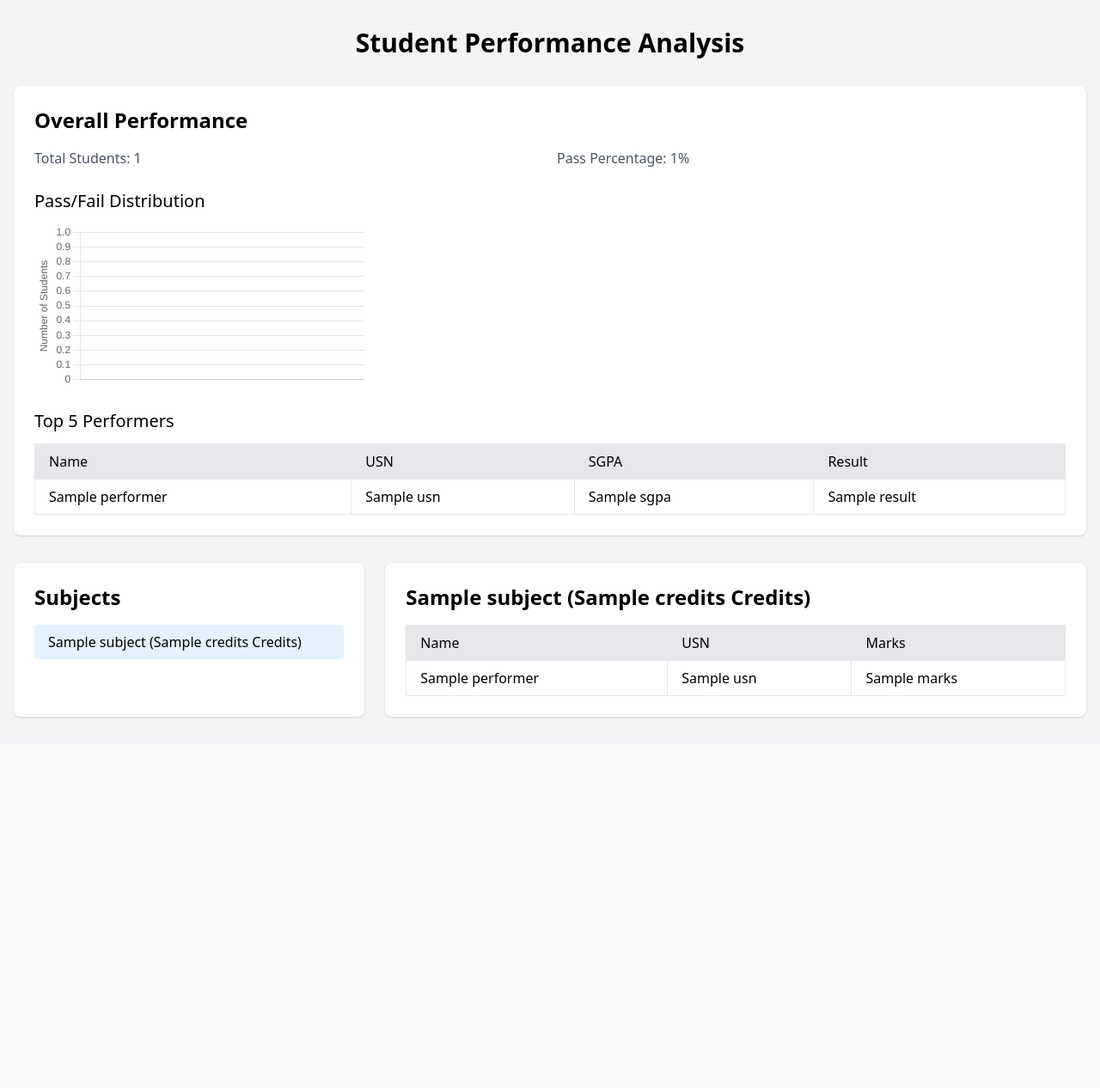
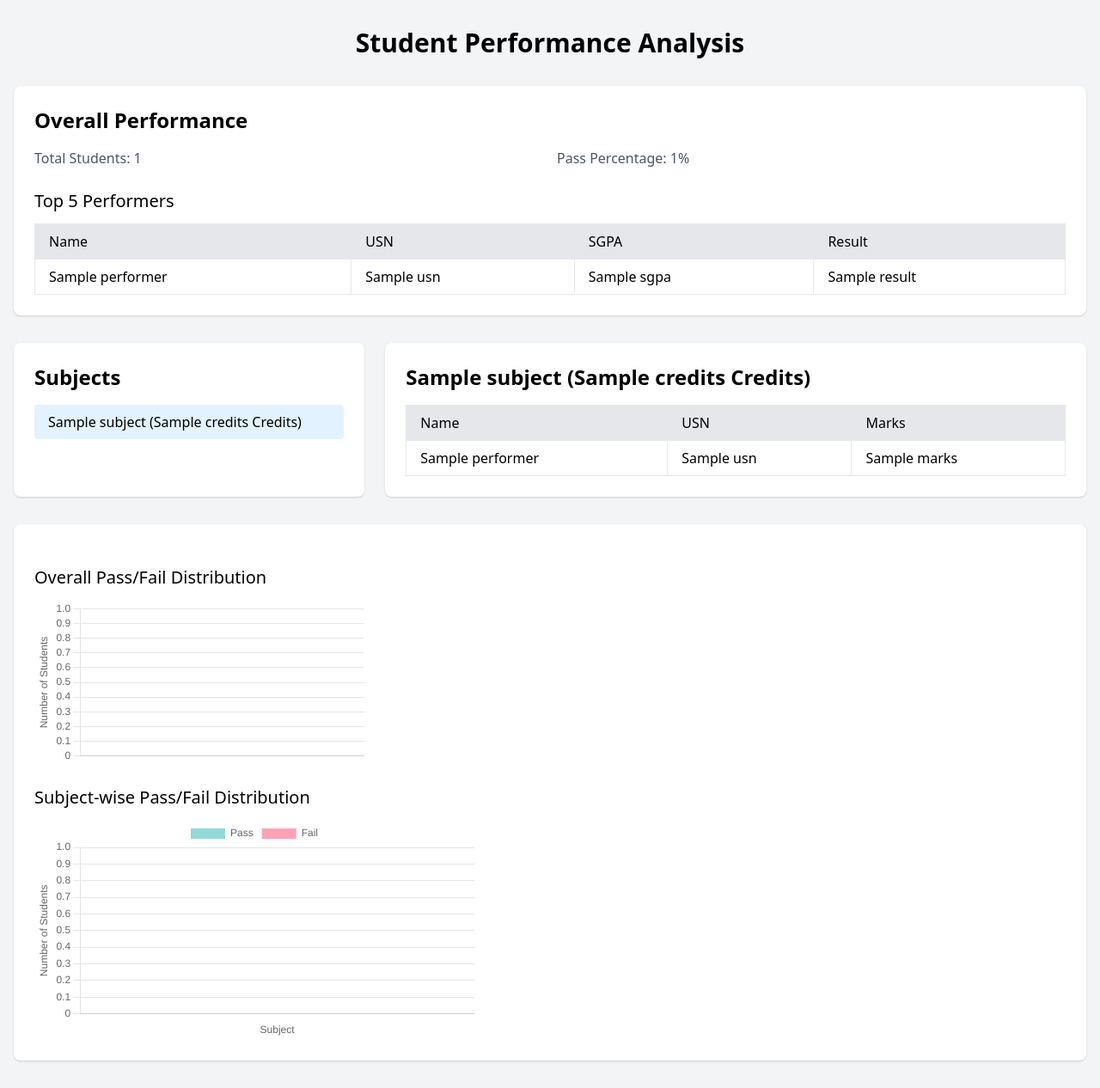
Before and after one commit to csd-service/student-performance, a Flask app: template templates/analysis.html in a window 1280 px wide. Shown: the whole page at 86% size. Before the commit the page ends 836 px from the top, so only its background shows below. Run offline with Flask 3, Linux system fonts and the light colour scheme; the template is opened without the code that fills it: most values are stand-ins (such as "Sample title", 1, 10 or a date in 2020).

Commit message:
added graphs

```diff
--- a/templates/analysis.html
+++ b/templates/analysis.html
@@ -22,14 +22,6 @@
             <div class="grid grid-cols-2 gap-4 mb-4">
                 <p class="text-gray-600">Total Students: {{ analysis.total_students }}</p>
                 <p class="text-gray-600">Pass Percentage: {{ analysis.pass_percentage }}%</p>
-            </div>
-
-            <!-- Pass/Fail Bar Chart -->
-            <div class="mt-6">
-                <h3 class="text-xl font-medium mb-3">Pass/Fail Distribution</h3>
-                <div class="w-full max-w-md h-48">
-                    <canvas id="passFailChart"></canvas>
-                </div>
             </div>
 
             <h3 class="text-xl font-medium mb-3 mt-6">Top 5 Performers</h3>
@@ -98,6 +90,25 @@
                 </table>
             </div>
         </div>
+
+        <!-- Pass/Fail Charts -->
+        <div class="bg-white rounded-lg shadow p-6 mt-8">
+            <!-- Pass/Fail Bar Chart -->
+            <div class="mt-6">
+                <h3 class="text-xl font-medium mb-3">Overall Pass/Fail Distribution</h3>
+                <div class="w-full max-w-md h-48">
+                    <canvas id="passFailChart"></canvas>
+                </div>
+            </div>
+
+            <!-- New Subject Pass/Fail Distribution Chart -->
+            <div class="mt-6">
+                <h3 class="text-xl font-medium mb-3">Subject-wise Pass/Fail Distribution</h3>
+                <div class="w-full h-64">
+                    <canvas id="subjectPassFailChart"></canvas>
+                </div>
+            </div>
+        </div>
     </div>
 
     <script>
@@ -151,16 +162,16 @@
 
             // Pass/Fail Chart
             const passFailData = `{{ analysis.pass_fail_chart | tojson | safe }}`;
-            const chartData = JSON.parse(passFailData);
+            const passFailChartData = JSON.parse(passFailData);
 
-            const ctx = document.getElementById('passFailChart').getContext('2d');
-            new Chart(ctx, {
+            const passFailCtx = document.getElementById('passFailChart').getContext('2d');
+            new Chart(passFailCtx, {
                 type: 'bar',
                 data: {
-                    labels: chartData.labels,
+                    labels: passFailChartData.labels,
                     datasets: [{
                         label: 'Students',
-                        data: chartData.data,
+                        data: passFailChartData.data,
                         backgroundColor: [
                             'rgba(75, 192, 192, 0.6)',  // Green for Pass
                             'rgba(255, 99, 132, 0.6)'   // Red for Fail
@@ -190,6 +201,53 @@
                     }
                 }
             });
+
+            // Subject Pass/Fail Chart
+            const subjectPassFailData = `{{ analysis.subject_pass_fail_chart | tojson | safe }}`;
+            const subjectChartData = JSON.parse(subjectPassFailData);
+
+            const subjectCtx = document.getElementById('subjectPassFailChart').getContext('2d');
+            new Chart(subjectCtx, {
+                type: 'bar',
+                data: {
+                    labels: subjectChartData.labels,
+                    datasets: [
+                        {
+                            label: 'Pass',
+                            data: subjectChartData.pass_data,
+                            backgroundColor: 'rgba(75, 192, 192, 0.6)'
+                        },
+                        {
+                            label: 'Fail',
+                            data: subjectChartData.fail_data,
+                            backgroundColor: 'rgba(255, 99, 132, 0.6)'
+                        }
+                    ]
+                },
+                options: {
+                    responsive: true,
+                    scales: {
+                        y: {
+                            beginAtZero: true,
+                            title: {
+                                display: true,
+                                text: 'Number of Students'
+                            }
+                        },
+                        x: {
+                            title: {
+                                display: true,
+                                text: 'Subject'
+                            }
+                        }
+                    },
+                    plugins: {
+                        legend: {
+                            position: 'top'
+                        }
+                    }
+                }
+            });
         });
     </script>
 </body>
```
Also changed, not shown: analysis.py (+16 -0 lines), 1 other file.
